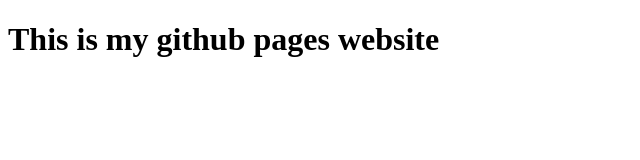
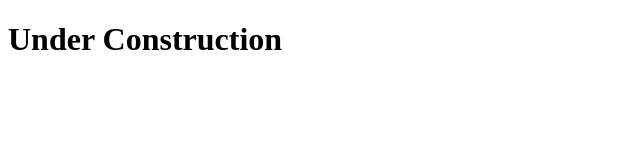
Before and after one commit to jcphilips/jcphilips.github.io, a plain HTML site: page index.html in a window 1280 px wide. Shown: the whole page, without its empty margins (0-640 px from the left). Drawn offline with Linux system fonts and the light colour scheme.

Commit message:
remove site temporarily

```diff
--- a/index.html
+++ b/index.html
@@ -2,9 +2,9 @@
 <html lang="en">
 <head>
     <meta name="viewport" content="width=device-width, initial-scale=1.0">
-    <title>My Site!</title>
+    <title>Jarrod's Portfolio</title>
 </head>
 <body>
-    <h1>This is my github pages website</h1>
+    <h1>Under Construction</h1>
 </body>
 </html>
```
